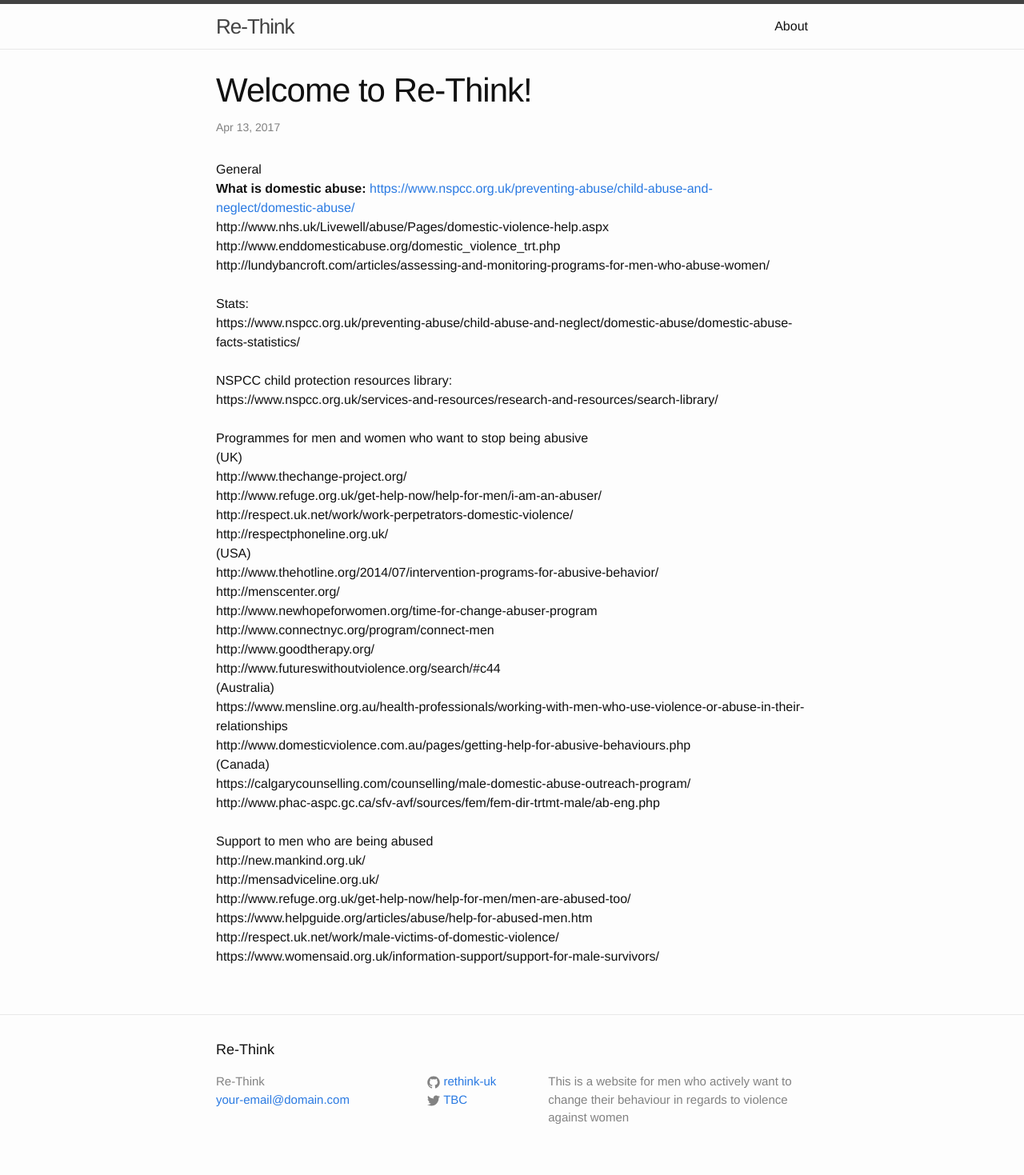
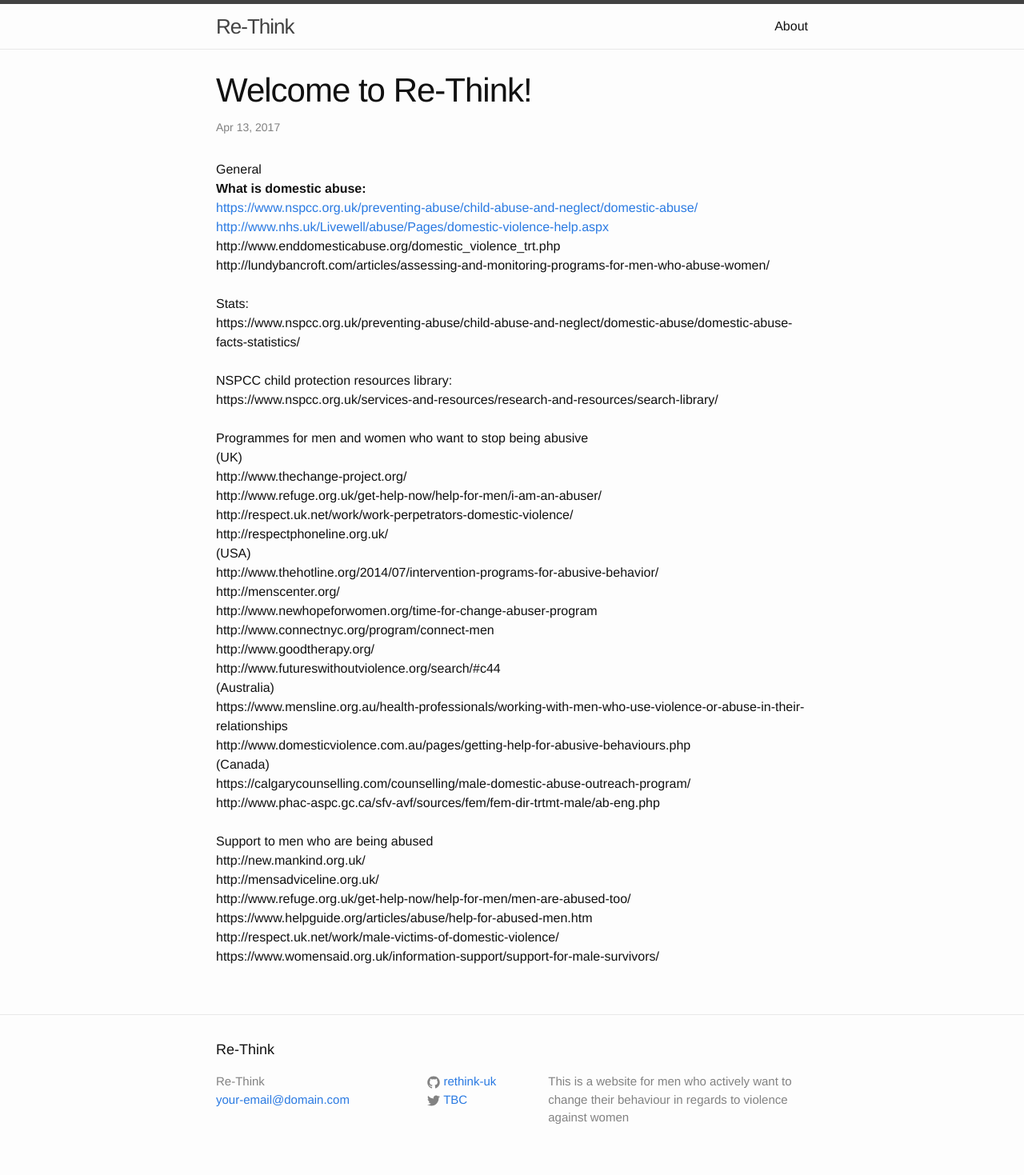
Before and after one commit to rethink-uk/rethink-uk.github.io, a Jekyll site: the page built from _posts/2017-04-13-welcome-to-jekyll.markdown, in a window 1280 px wide. Shown: the whole page at 80% size. Built offline with Jekyll 4.4.1, drawn with Linux system fonts in a browser that asks for light colours.

```diff
--- a/_posts/2017-04-13-welcome-to-jekyll.markdown
+++ b/_posts/2017-04-13-welcome-to-jekyll.markdown
@@ -7,10 +7,10 @@ categories: Website Content
 
 <header>General</header>
 <body>
-<strong>What is domestic abuse:</strong>
+<strong>What is domestic abuse:</strong><br />
 
 <a href="https://www.nspcc.org.uk/preventing-abuse/child-abuse-and-neglect/domestic-abuse/">https://www.nspcc.org.uk/preventing-abuse/child-abuse-and-neglect/domestic-abuse/</a><br />
-http://www.nhs.uk/Livewell/abuse/Pages/domestic-violence-help.aspx<br />
+<a href="http://www.nhs.uk/Livewell/abuse/Pages/domestic-violence-help.aspx">http://www.nhs.uk/Livewell/abuse/Pages/domestic-violence-help.aspx</a><br />
 http://www.enddomesticabuse.org/domestic_violence_trt.php<br />
 http://lundybancroft.com/articles/assessing-and-monitoring-programs-for-men-who-abuse-women/<br />
 <br />
```
